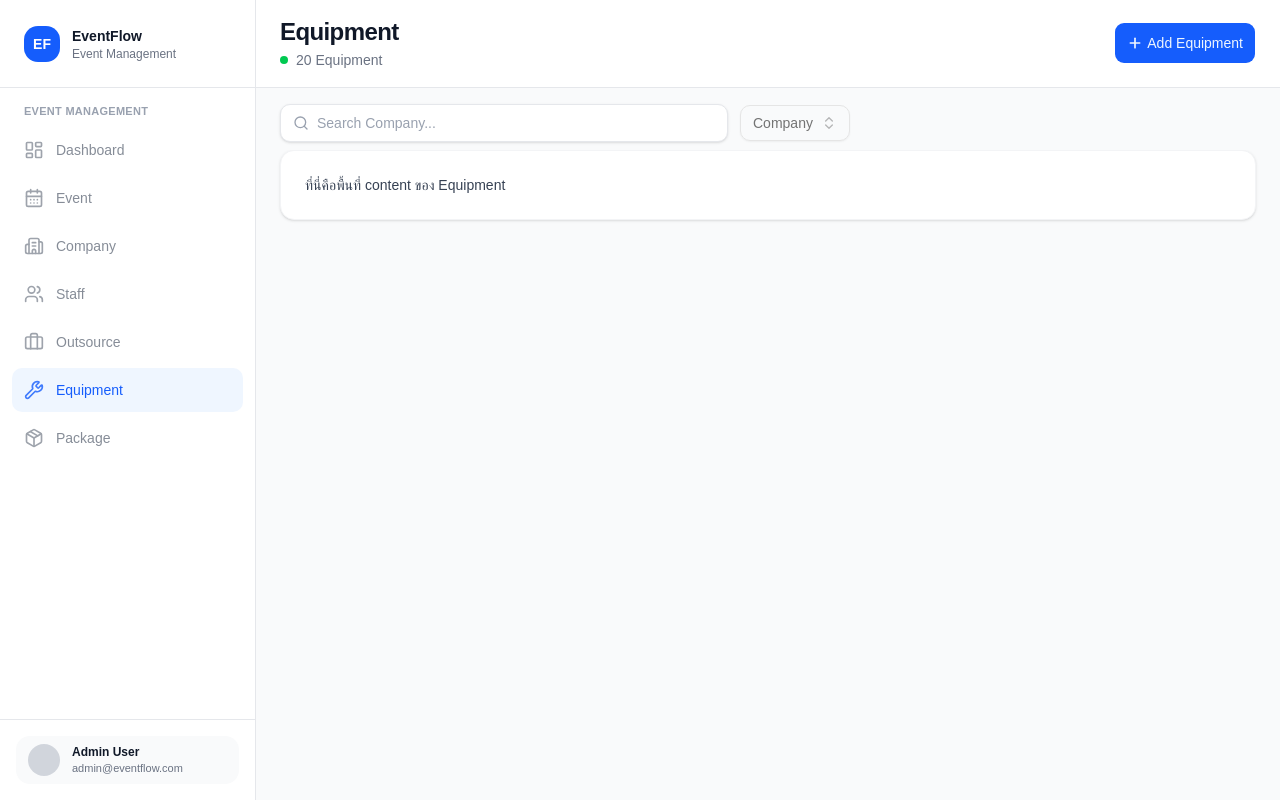
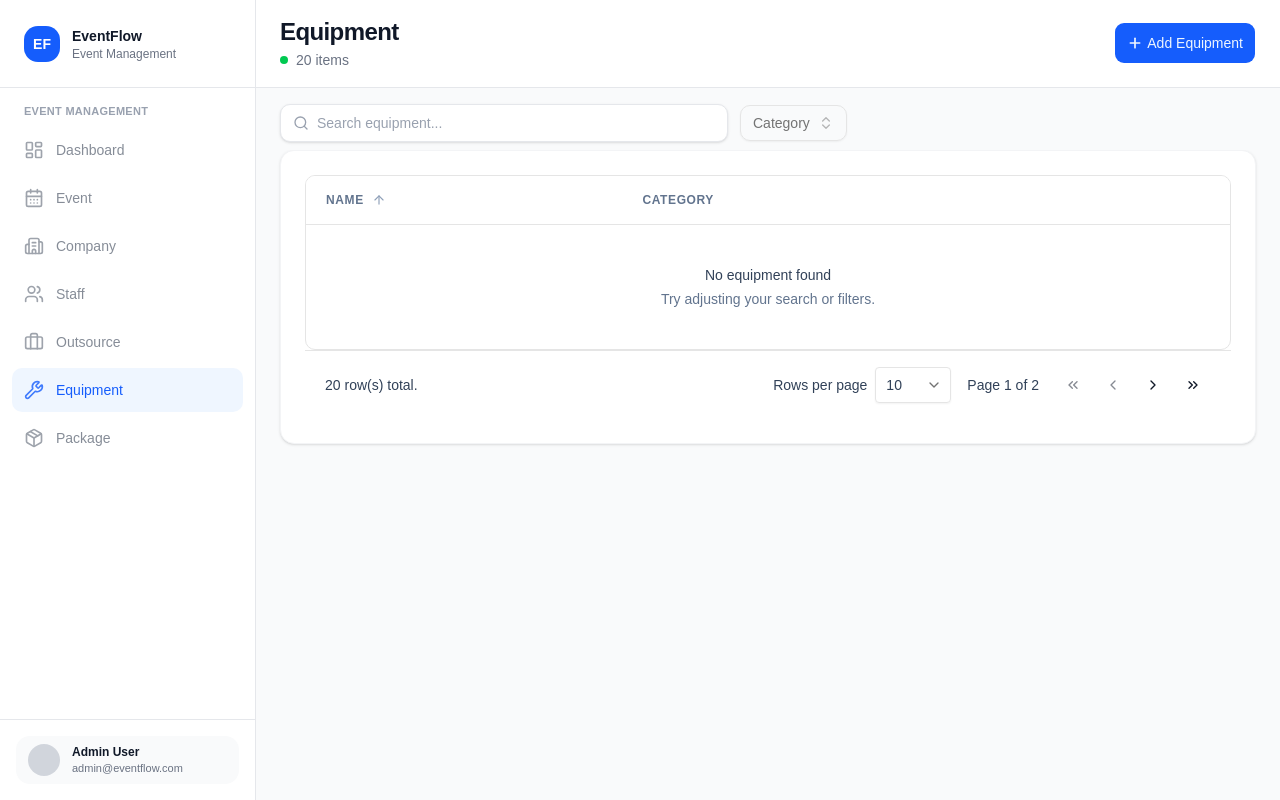
Before and after one commit to ShadowsDuck/Inventech-Event, a React (Vite) app: page /equipment in a window 1280 px wide. Built offline with nearby package versions, Linux system fonts and the light colour scheme.

Commit message:
equip กับ package

```diff
--- /dev/null
+++ b/src/components/ui/equipment-columns.tsx
@@ -0,0 +1,111 @@
+import * as React from "react";
+import { ArrowUp, MoreHorizontal, Star } from "lucide-react";
+import { cn } from "@/lib/utils";
+import { Badge } from "@/components/ui/badge";
+import { Button } from "@/components/ui/button";
+import type { DataColumn } from "@/components/ui/table";
+
+export type EquipmentCategory =
+  | "video"
+  | "computer"
+  | "audio"
+  | "lighting"
+  | "cables"
+  | (string & {});
+
+export type EquipmentRow = {
+  id: string;
+  name: string;
+  category?: EquipmentCategory;
+  favorite?: boolean;
+};
+
+function categoryPill(cat: EquipmentCategory) {
+  switch (cat) {
+    case "video":
+      return "bg-blue-50 text-blue-700 border-blue-200";
+    case "computer":
+      return "bg-green-50 text-green-700 border-green-200";
+    case "audio":
+      return "bg-purple-50 text-purple-700 border-purple-200";
+    case "lighting":
+      return "bg-amber-50 text-amber-800 border-amber-200";
+    case "cables":
+      return "bg-slate-50 text-slate-700 border-slate-200";
+    default:
+      return "bg-slate-50 text-slate-700 border-slate-200";
+  }
+}
+
+function categoryLabel(cat: EquipmentCategory) {
+  switch (cat) {
+    case "video":
+      return "Video";
+    case "computer":
+      return "Computer";
+    case "audio":
+      return "Audio";
+    case "lighting":
+      return "Lighting";
+    case "cables":
+      return "Cables";
+    default:
+      return String(cat);
+  }
+}
+
+export function getEquipmentColumns(): DataColumn<EquipmentRow>[] {
+  return [
+    {
+      header: (
+        <span className="inline-flex items-center gap-2">
+          NAME <ArrowUp className="h-3.5 w-3.5 text-slate-400" />
+        </span>
+      ),
+      render: (r) => <span className="font-semibold text-slate-900">{r.name}</span>,
+    },
+    {
+      header: "CATEGORY",
+      render: (r) =>
+        r.category ? (
+          <Badge
+            variant="outline"
+            className={cn(
+              "rounded-full px-3 py-1 font-medium inline-flex items-center gap-2",
+              categoryPill(r.category)
+            )}
+          >
+            <span className="h-2 w-2 rounded-full bg-current opacity-60" />
+            {categoryLabel(r.category)}
+          </Badge>
+        ) : (
+          <span className="text-slate-400">—</span>
+        ),
+    },
+    {
+      header: "",
+      className: "px-3",
+      cellClassName: "px-3 text-right",
+      render: (r) => (
+        <Button variant="ghost" size="icon" className="rounded-full" aria-label="Favorite">
+          <Star
+            className={cn(
+              "h-5 w-5",
+              r.favorite ? "fill-yellow-400 text-yellow-400" : "text-slate-300"
+            )}
+          />
+        </Button>
+      ),
+    },
+    {
+      header: "",
+      className: "px-3",
+      cellClassName: "px-3 text-right",
+      render: () => (
+        <Button variant="ghost" size="icon" className="rounded-full" aria-label="More">
+          <MoreHorizontal className="h-5 w-5 text-slate-400" />
+        </Button>
+      ),
+    },
+  ];
+}
--- a/src/components/ui/outsource-columns.tsx
+++ b/src/components/ui/outsource-columns.tsx
@@ -10,7 +10,6 @@ export type OutsourceRow = {
   name: string;
   email: string;
   phone: string;
-  company?: string;
   role?: string;
   favorite?: boolean;
   avatarUrl?: string;
--- /dev/null
+++ b/src/components/ui/package-card-grid.tsx
@@ -0,0 +1,88 @@
+import * as React from "react";
+import { MoreHorizontal, Check, Box } from "lucide-react";
+import { Button } from "@/components/ui/button";
+import { cn } from "@/lib/utils";
+
+function PackageIcon() {
+  return (
+    <div className="h-14 w-14 rounded-2xl bg-blue-50 flex items-center justify-center">
+      <Box className="h-7 w-7 text-blue-600" strokeWidth={2.5} />
+    </div>
+  );
+}
+export type PackageCardItem = {
+  id: string;
+  name: string;
+  itemsCount?: number;
+  included?: string[]; // list ชื่ออุปกรณ์/สิ่งที่รวม
+};
+
+export function PackageCardGrid({
+  items,
+}: {
+  items: PackageCardItem[];
+}) {
+  return (
+    <div className="grid grid-cols-1 gap-6 md:grid-cols-2 xl:grid-cols-3">
+      {items.length === 0 ? (
+        <div className="col-span-full rounded-xl border bg-white p-10 text-center">
+          <p className="text-sm font-medium text-slate-800">No packages</p>
+          <p className="mt-1 text-sm text-slate-500">Create your first package.</p>
+        </div>
+      ) : (
+        items.map((p) => (
+          <div
+            key={p.id}
+            className="rounded-2xl border bg-white shadow-sm overflow-hidden"
+          >
+            <div className="p-6">
+              <div className="flex items-start justify-between">
+                <PackageIcon />
+                <Button variant="ghost" size="icon" className="rounded-full">
+                  <MoreHorizontal className="h-5 w-5 text-slate-400" />
+                </Button>
+              </div>
+
+              <div className="mt-6">
+                <h3 className="text-2xl font-extrabold tracking-tight text-slate-900">
+                  {p.name}
+                </h3>
+
+                {typeof p.itemsCount === "number" ? (
+                  <div className="mt-3 inline-flex items-center rounded-full bg-slate-100 px-3 py-1 text-xs font-semibold text-slate-700">
+                    {p.itemsCount} items
+                  </div>
+                ) : null}
+              </div>
+            </div>
+
+            <div className="border-t bg-white">
+              <div className="px-6 py-4">
+                <div className="text-xs font-semibold tracking-wider text-slate-400">
+                  INCLUDED EQUIPMENT
+                </div>
+              </div>
+
+              <div className="px-6 pb-6">
+                <ul className="space-y-3">
+                  {(p.included ?? []).slice(0, 7).map((text, idx) => (
+                    <li key={idx} className="flex items-start gap-3">
+                      <Check className="mt-0.5 h-4 w-4 text-green-600" strokeWidth={3} />
+                      <span className="text-sm text-slate-700">{text}</span>
+                    </li>
+                  ))}
+
+                  {(p.included?.length ?? 0) === 0 ? (
+                    <li className="text-sm text-slate-400">
+                      No items added yet.
+                    </li>
+                  ) : null}
+                </ul>
+              </div>
+            </div>
+          </div>
+        ))
+      )}
+    </div>
+  );
+}
--- a/src/pages/EquipmentList.tsx
+++ b/src/pages/EquipmentList.tsx
@@ -1,31 +1,43 @@
-import { useState } from "react";
+import { useMemo, useState } from "react";
 import { PageHeader } from "../components/layout/PageHeader";
 import { PageSection } from "../components/layout/PageSection";
 import { SearchBar } from "../components/SearchBar";
 import { Button } from "@/components/ui/button";
 import { Plus } from "lucide-react";
-import {
-  FilterMultiSelect,
-  type FilterOption,
-} from "@/components/ui/filter-multi-select";
+import { FilterMultiSelect, type FilterOption } from "@/components/ui/filter-multi-select";
 
-const staffOptions: FilterOption[] = [
-  { value: "alice", label: "Alice", description: "Host" },
-  { value: "bob", label: "Bob", description: "IT Support" },
-  { value: "charlie", label: "Charlie" },
-  { value: "john", label: "John" },
+import { Table } from "@/components/ui/table";
+import { Pagination } from "@/components/ui/pagination";
+import { getEquipmentColumns, type EquipmentRow } from "@/components/ui/equipment-columns";
+
+const categoryOptions: FilterOption[] = [
+  { value: "video", label: "Video" },
+  { value: "computer", label: "Computer" },
+  { value: "audio", label: "Audio" },
+  { value: "lighting", label: "Lighting" },
+  { value: "cables", label: "Cables" },
 ];
+
 const EquipmentList = () => {
-  const totalItems = 20; // mock data
+  const totalItems = 20;
+
   const [searchText, setSearchText] = useState("");
-  const [selectedStaff, setSelectedStaff] = useState<string[]>([]);
+  const [selectedCategories, setSelectedCategories] = useState<string[]>([]);
+
+  // pagination
+  const [pageIndex, setPageIndex] = useState(0);
+  const [pageSize, setPageSize] = useState(10);
+
+  // UI เปล่า ๆ (ไม่ mock data)
+  const rows: EquipmentRow[] = useMemo(() => [], []);
+  const columns = useMemo(() => getEquipmentColumns(), []);
 
   return (
     <>
       <PageHeader
         title="Equipment"
         count={totalItems}
-        countLabel="Equipment"
+        countLabel="items"
         actions={
           <Button size="add">
             <Plus strokeWidth={2.5} />
@@ -38,22 +50,36 @@ const EquipmentList = () => {
         <SearchBar
           value={searchText}
           onChange={setSearchText}
-          placeholder="Search Company..."
+          placeholder="Search equipment..."
           filterSlot={
             <FilterMultiSelect
-              title="Company"
-              options={staffOptions}
-              selected={selectedStaff}
-              onChange={setSelectedStaff}
+              title="Category"
+              options={categoryOptions}
+              selected={selectedCategories}
+              onChange={setSelectedCategories}
             />
           }
         />
       </div>
 
       <PageSection>
-        <p className="text-sm text-gray-700">
-          ที่นี่คือพื้นที่ content ของ Equipment
-        </p>
+        <Table
+          columns={columns}
+          rows={rows}
+          emptyTitle="No equipment found"
+          emptyDescription="Try adjusting your search or filters."
+        />
+
+        <Pagination
+          totalRows={totalItems}
+          pageIndex={pageIndex}
+          pageSize={pageSize}
+          onPageChange={setPageIndex}
+          onPageSizeChange={(n: number) => {
+            setPageSize(n);
+            setPageIndex(0);
+          }}
+        />
       </PageSection>
     </>
   );
--- a/src/pages/PackageList.tsx
+++ b/src/pages/PackageList.tsx
@@ -2,9 +2,45 @@ import { PageHeader } from "../components/layout/PageHeader";
 import { PageSection } from "../components/layout/PageSection";
 import { Plus } from "lucide-react";
 import { Button } from "@/components/ui/button";
+import { PackageCardGrid, type PackageCardItem } from "@/components/ui/package-card-grid";
 
 const PackageList = () => {
-  const totalPackages = 9; // mock data
+  const totalPackages = 5;
+
+  const packages: PackageCardItem[] = [
+    {
+      id: "1",
+      name: "Premium Event Package",
+      itemsCount: 7,
+      included: [
+        "4x Wireless Microphones",
+        "2x HD Projectors (4K Ready)",
+        "2x MacBook Pro Laptops",
+        "1x Professional Sound System",
+        "1x LED Screen 3×2m",
+        "8x Staff Members (Uniformed)",
+        "1x Full Technical Support",
+      ],
+    },
+    {
+      id: "2",
+      name: "Standard Conference",
+      itemsCount: 5,
+      included: [
+        "2x Wireless Microphones",
+        "1x HD Projector",
+        "2x Laptops",
+        "1x LED Screen 3×2m",
+        "4x Staff Members",
+      ],
+    },
+    {
+      id: "3",
+      name: "Basic Meeting Setup",
+      itemsCount: 4,
+      included: ["1x Microphone", "1x Projector Screen", "1x Laptop", "2x Staff Members"],
+    },
+  ];
 
   return (
     <>
@@ -21,9 +57,7 @@ const PackageList = () => {
       />
 
       <PageSection>
-        <p className="text-sm text-gray-700">
-          ที่นี่คือพื้นที่ content ของ Package list
-        </p>
+          <PackageCardGrid items={packages} />
       </PageSection>
     </>
   );
```
